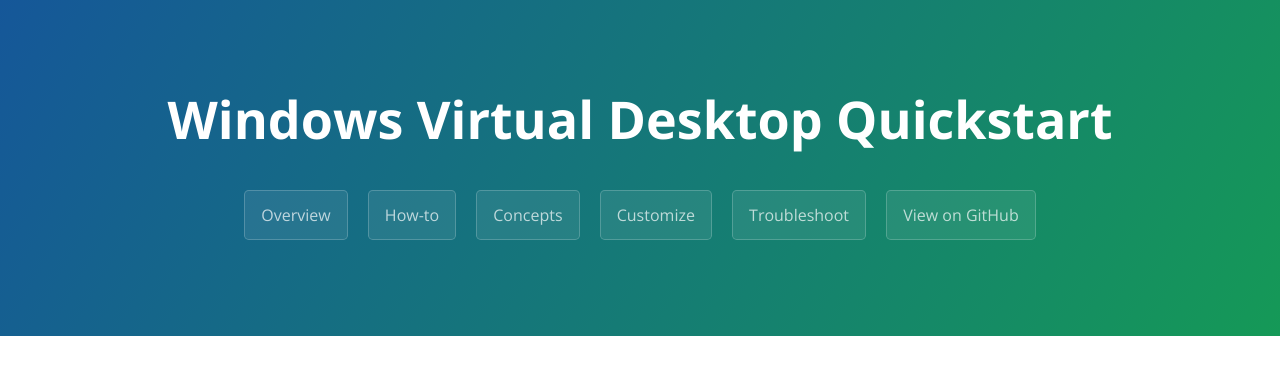
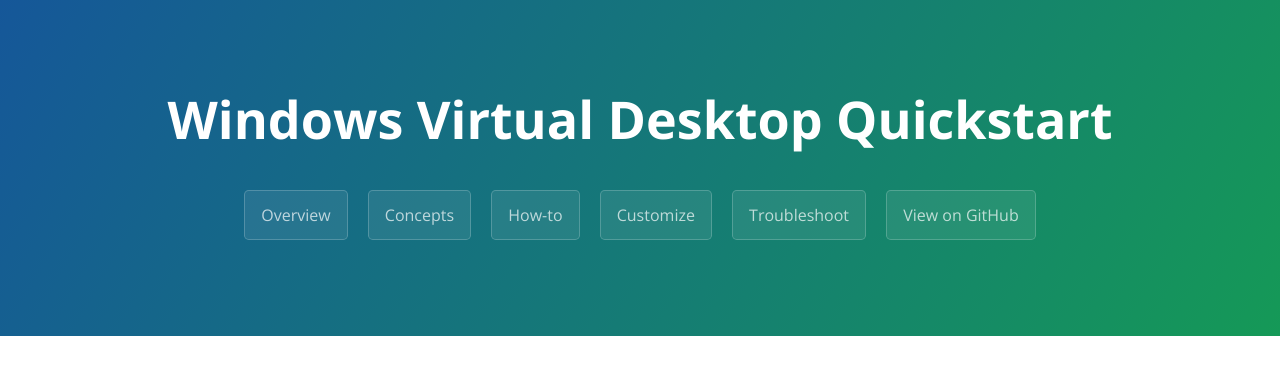
Before and after one commit to samvdjagt/wvdquickstart, a Jekyll site: the page built from index.md, in a window 1280 px wide. Shown: the top 375 px of the page. Built offline with Jekyll 4.4.1, drawn with Linux system fonts in a browser that asks for light colours.

Commit message:
Update template.html

```diff
--- a/_layouts/template.html
+++ b/_layouts/template.html
@@ -14,8 +14,8 @@
       <h1 class="project-name">Windows Virtual Desktop Quickstart</h1>
       <h2 class="project-tagline"></h2>
       <a href="index" class="btn">Overview</a>
+      <a href="concepts" class="btn">Concepts</a>
       <a href="howto" class="btn">How-to</a>
-      <a href="concepts" class="btn">Concepts</a>
       <a href="customize" class="btn">Customize</a>
       <a href="troubleshoot" class="btn">Troubleshoot</a>
       <a href="https://github.com/samvdjagt/wvdquickstart" class="btn">View on GitHub</a>
```
